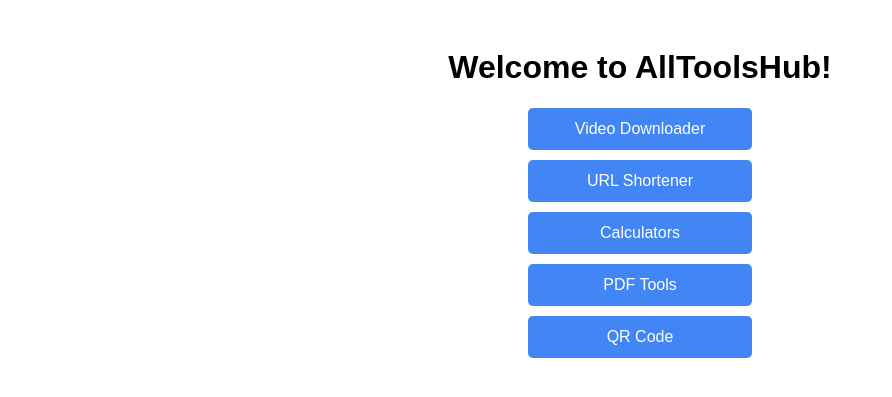
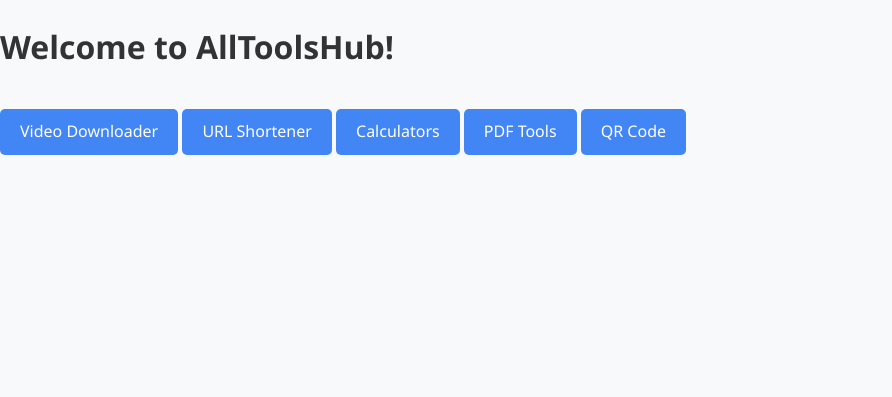
Before and after one commit to hustlepn/AllToolsHub, a Python web app: template templates/index.html in a window 1280 px wide. Shown: the top 397 px of the page, without its empty margins (0-892 px from the left). Run offline with Jinja, Linux system fonts and the light colour scheme; the template is opened without the code that fills it, so the values that code supplies are empty.

Commit message:
Update style.css

```diff
--- a/static/css/style.css
+++ b/static/css/style.css
@@ -1,16 +1,85 @@
+/* Main Colors - Using Blue Professional for now */
+:root {
+    --primary: #4285F4;
+    --secondary: #34A853;
+    --background: #f8f9fa;
+    --text: #333333;
+    --card-bg: white;
+}
+
+/* Basic Setup */
 body {
-    font-family: Arial, sans-serif;
+    font-family: 'Segoe UI', Tahoma, Geneva, Verdana, sans-serif;
+    background-color: var(--background);
+    color: var(--text);
+    margin: 0;
+    padding: 0;
+    line-height: 1.6;
+}
+
+/* Header */
+header {
+    background-color: var(--primary);
+    color: white;
+    padding: 1.5rem 0;
+    box-shadow: 0 2px 5px rgba(0,0,0,0.1);
+}
+
+header h1 {
+    margin: 0;
+    font-size: 2rem;
+}
+
+/* Tool Cards */
+.tools-container {
+    display: flex;
+    flex-wrap: wrap;
+    justify-content: center;
+    gap: 20px;
+    padding: 20px;
+    max-width: 1200px;
+    margin: 0 auto;
+}
+
+.tool-card {
+    background-color: var(--card-bg);
+    border-radius: 8px;
+    width: 250px;
+    padding: 20px;
+    box-shadow: 0 3px 10px rgba(0,0,0,0.1);
+    transition: transform 0.3s ease;
     text-align: center;
-    padding: 20px;
+}
+
+.tool-card:hover {
+    transform: translateY(-5px);
+}
+
+.tool-icon {
+    font-size: 2.5rem;
+    margin-bottom: 10px;
 }
 
 .tool-btn {
-    display: block;
-    margin: 10px auto;
-    padding: 12px;
-    width: 200px;
-    background: #4285F4;
+    display: inline-block;
+    background-color: var(--primary);
     color: white;
+    padding: 10px 20px;
+    border-radius: 5px;
     text-decoration: none;
-    border-radius: 5px;
+    margin-top: 15px;
+    transition: background-color 0.3s;
 }
+
+.tool-btn:hover {
+    background-color: #3367d6;
+}
+
+/* Footer */
+footer {
+    background-color: var(--primary);
+    color: white;
+    text-align: center;
+    padding: 1rem 0;
+    margin-top: 2rem;
+}
```
